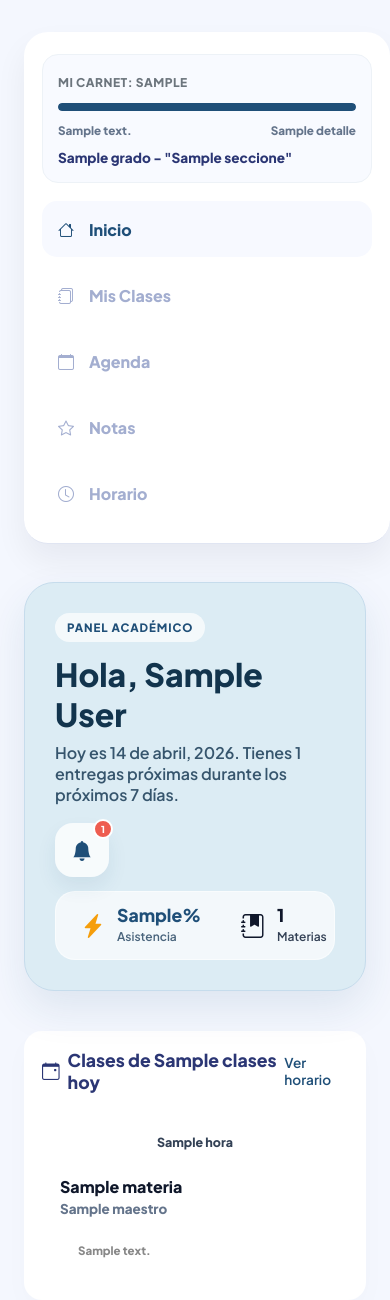
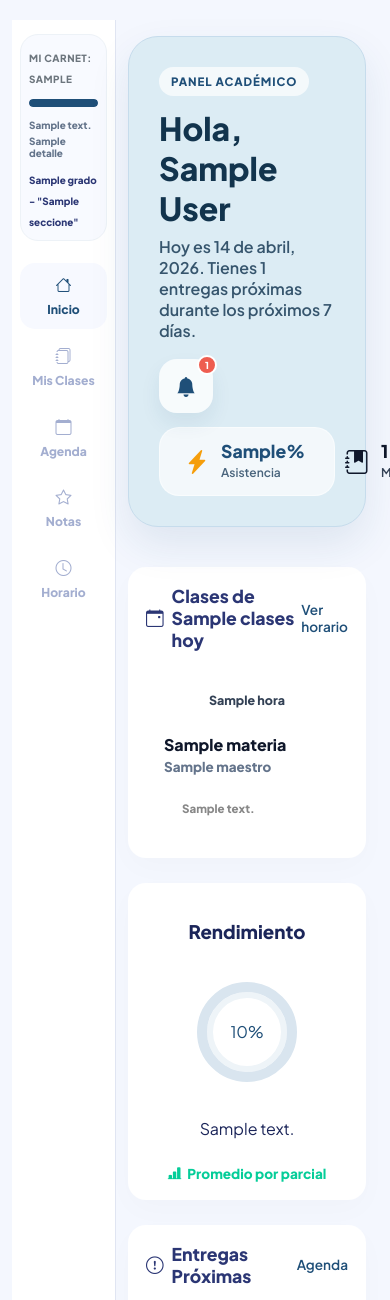
Before and after one commit to Gxacm/EduPortal, a Flask app: template templates/Panel_Alumno/alumno_dash.html in a window 390 px wide; the page is wider, and only the part inside the window is pictured. Shown: the part 103-1403 px from the top of that part. Run offline with Flask 3, Linux system fonts and the light colour scheme; the visitor is signed in with stand-in values (Sample User, id 1); tables that the repository leaves empty hold one stand-in row (values such as "Sample post"); the template is opened without the code that fills it: values that come from a table or form of the project are taken from there, most other values are stand-ins (such as "Sample title", 1, 10 or a date in 2020).

Commit message:
Alteracion de ultima correccion

```diff
--- a/templates/Panel_Alumno/alumno_dash.html
+++ b/templates/Panel_Alumno/alumno_dash.html
@@ -243,25 +243,40 @@
     .period-row strong { color: var(--primary); }
     .bell-badge { position: absolute; top: -4px; right: -4px; background: var(--accent-red); color: white; font-size: 0.6rem; padding: 2px 6px; border-radius: 999px; border: 2px solid white; font-weight: 800; }
     @media (max-width: 1100px) {
-        .dashboard-container { flex-direction: column; gap: 18px; }
+        .dashboard-container { flex-direction: row; gap: 0; }
         .bento-grid { grid-template-columns: 1fr; }
         .today-classes { grid-column: span 1; }
-        .sidebar-modern { width: 100%; border-right: none; border-bottom: 1px solid #e0e5f2; padding: 22px 18px; }
-        .sidebar-header-widget { margin-bottom: 18px; }
-        .nav-menu { display: grid; grid-template-columns: repeat(2, minmax(0, 1fr)); gap: 10px; }
-        .nav-link { margin-bottom: 0; min-height: 56px; }
-        .main-viewport { padding-top: 18px; }
+        .sidebar-modern { width: 232px; padding: 26px 16px; }
+        .sidebar-header-widget { margin-bottom: 22px; padding: 14px; }
+        .nav-link { padding: 14px 16px; min-height: 52px; }
+        .main-viewport { padding: 24px 20px; }
         .welcome-banner { flex-direction: column; }
         .header-actions { width: 100%; justify-content: space-between; }
         .schedule-card { grid-template-columns: 1fr; }
     }
-    @media (max-width: 640px) {
-        .sidebar-modern { border-radius: 24px; margin: 12px 12px 0; box-shadow: 0 16px 32px rgba(15, 23, 42, 0.06); }
-        .nav-menu { grid-template-columns: 1fr; }
-        .nav-link { padding: 14px 16px; }
-        .main-viewport { padding: 20px 16px 28px; }
-        .notifications-panel { width: min(100%, calc(100vw - 32px)); }
+    @media (max-width: 768px) {
+        .dashboard-container { align-items: stretch; }
+        .sidebar-modern { width: 118px; padding: 18px 10px; }
+        .sidebar-header-widget { padding: 12px 10px; border-radius: 18px; }
+        .sidebar-header-widget small,
+        .cycle-progress-meta,
+        .semester-tag { font-size: 0.68rem; }
+        .cycle-progress-meta { flex-direction: column; align-items: flex-start; gap: 4px; }
+        .nav-link { flex-direction: column; justify-content: center; gap: 8px; padding: 14px 8px; text-align: center; font-size: 0.82rem; line-height: 1.2; }
+        .nav-link i { font-size: 1.1rem; }
+        .main-viewport { padding: 18px 14px 24px; }
+        .notifications-panel { width: min(360px, calc(100vw - 24px)); }
         .quick-status-widget { width: 100%; justify-content: space-between; }
+    }
+    @media (max-width: 480px) {
+        .sidebar-modern { width: 104px; padding: 14px 8px; }
+        .sidebar-header-widget { padding: 10px 8px; }
+        .sidebar-header-widget small,
+        .cycle-progress-meta,
+        .semester-tag { font-size: 0.62rem; }
+        .nav-link { padding: 12px 6px; font-size: 0.76rem; }
+        .nav-link i { font-size: 1rem; }
+        .main-viewport { padding: 16px 12px 22px; }
     }
 </style>
 
```
